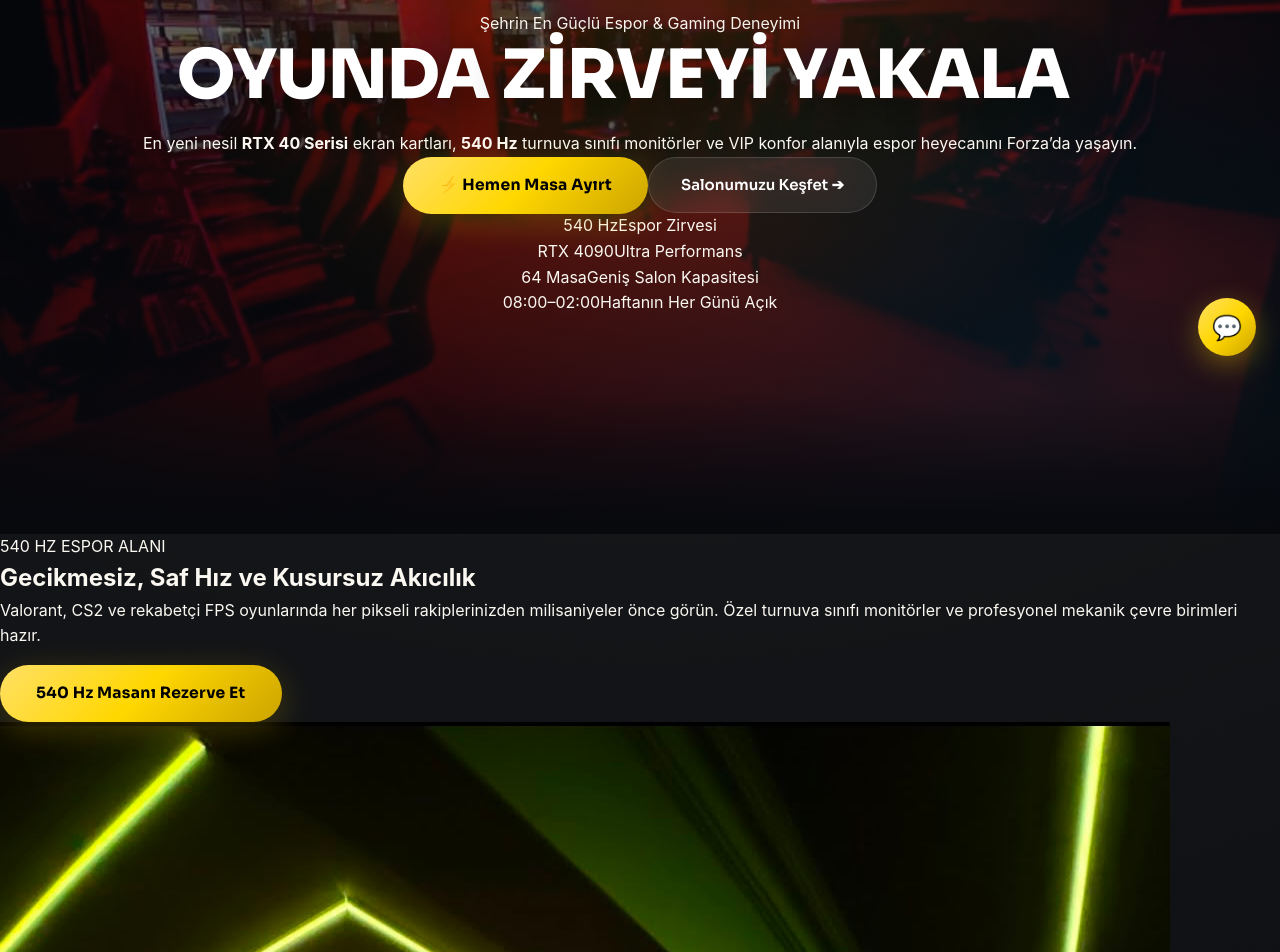
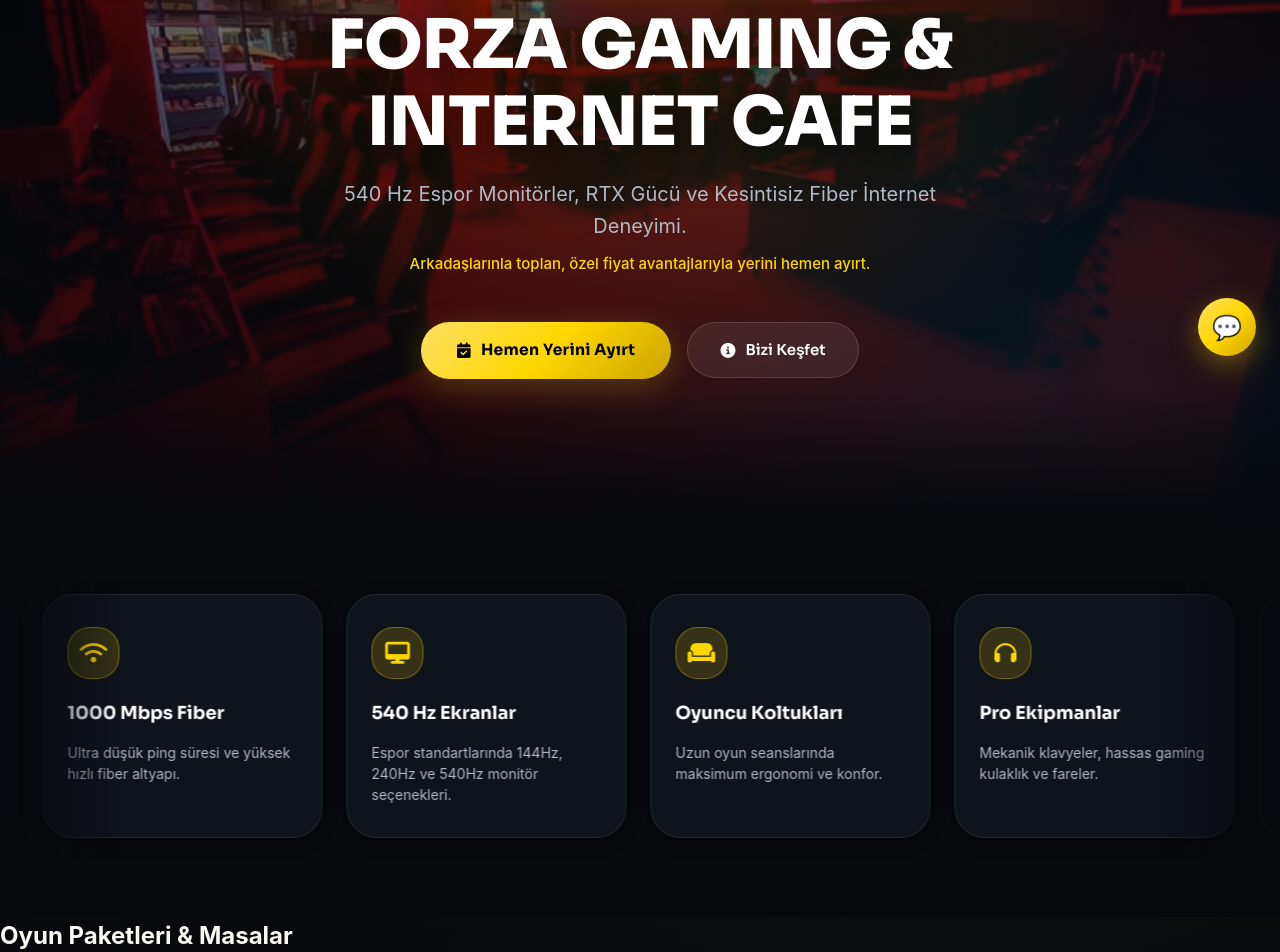
Before and after one commit to muhammetkilicc2-hub/forzainternet, a Next.js app: page / in a window 1280 px wide. Shown: the part 420-1372 px from the top of the page. Built offline with nearby package versions, Linux system fonts and the light colour scheme.

Commit message:
style: fix homepage ticker, fontawesome icons and nav layout

```diff
--- a/app/layout.tsx
+++ b/app/layout.tsx
@@ -37,6 +37,11 @@ export default function RootLayout({
           href="https://fonts.googleapis.com/css2?family=Inter:wght@400;500;600;700;800&family=Sora:wght@600;700;800&display=swap"
           rel="stylesheet"
         />
+        <link
+          rel="stylesheet"
+          href="https://cdnjs.cloudflare.com/ajax/libs/font-awesome/6.5.1/css/all.min.css"
+          crossOrigin="anonymous"
+        />
       </head>
       <body>
         {children}
--- a/app/page.tsx
+++ b/app/page.tsx
@@ -9,94 +9,121 @@ export default function HomePage() {
     <>
       <Navbar />
 
-      <main className="home-header">
-        <div className="home-hero-glow"></div>
-        <div className="home-container">
-          <div className="home-badge">
+      <main>
+        {/* HERO SECTION */}
+        <header className="home-header">
+          <div className="hero-pill-badge">
             <span className="badge-dot"></span>
-            <span>Şehrin En Güçlü Espor &amp; Gaming Deneyimi</span>
+            Antalya'nın 1 Numaralı Espor Gaming Merkezi
           </div>
 
-          <h1 className="para1">
-            OYUNDA <span className="gold-text">ZİRVEYİ</span> YAKALA
-          </h1>
+          <h1 className="para1">FORZA GAMING &amp; INTERNET CAFE</h1>
+          <p className="para1">540 Hz Espor Monitörler, RTX Gücü ve Kesintisiz Fiber İnternet Deneyimi.</p>
+          <p className="hero-subtext">Arkadaşlarınla toplan, özel fiyat avantajlarıyla yerini hemen ayırt.</p>
 
-          <p className="home-sub">
-            En yeni nesil <strong>RTX 40 Serisi</strong> ekran kartları, <strong>540 Hz</strong> turnuva sınıfı monitörler ve VIP konfor alanıyla espor heyecanını Forza’da yaşayın.
-          </p>
-
-          <div className="home-cta-group">
-            <Link href="/rezerve" className="btn-primary">
-              ⚡ Hemen Masa Ayırt
+          <div className="hero-actions czr">
+            <Link href="/rezerve" className="rzr-main">
+              <i className="fa-solid fa-calendar-check" aria-hidden="true"></i>
+              Hemen Yerini Ayırt
             </Link>
             <Link href="/hakkimizda" className="btn-secondary">
-              Salonumuzu Keşfet ➔
+              <i className="fa-solid fa-circle-info" aria-hidden="true"></i>
+              Bizi Keşfet
             </Link>
           </div>
+        </header>
 
-          {/* Feature Highlights Grid */}
-          <div className="home-stats-strip">
-            <div className="stat-strip-item">
-              <span className="stat-num">540 Hz</span>
-              <span className="stat-label">Espor Zirvesi</span>
+        {/* FEATURE CARDS TICKER / SLIDER */}
+        <section className="card-slider" aria-label="Öne Çıkan Hizmetlerimiz">
+          <div className="card-track">
+            {/* Group 1 */}
+            <div className="card">
+              <i className="fa-solid fa-gamepad" aria-hidden="true"></i>
+              <h3>Espor Oyunları</h3>
+              <p>En yeni rekabetçi oyunlar en yüksek FPS ve sıfır gecikmeyle hazır.</p>
             </div>
-            <div className="stat-strip-item">
-              <span className="stat-num">RTX 4090</span>
-              <span className="stat-label">Ultra Performans</span>
+
+            <div className="card">
+              <i className="fa-solid fa-clock" aria-hidden="true"></i>
+              <h3>Geniş Hizmet Saatleri</h3>
+              <p>Haftanın 7 günü 08:00 - 02:00 arası kesintisiz açık.</p>
             </div>
-            <div className="stat-strip-item">
-              <span className="stat-num">64 Masa</span>
-              <span className="stat-label">Geniş Salon Kapasitesi</span>
+
+            <div className="card">
+              <i className="fa-solid fa-wifi" aria-hidden="true"></i>
+              <h3>1000 Mbps Fiber</h3>
+              <p>Ultra düşük ping süresi ve yüksek hızlı fiber altyapı.</p>
             </div>
-            <div className="stat-strip-item">
-              <span className="stat-num">08:00–02:00</span>
-              <span className="stat-label">Haftanın Her Günü Açık</span>
+
+            <div className="card">
+              <i className="fa-solid fa-desktop" aria-hidden="true"></i>
+              <h3>540 Hz Ekranlar</h3>
+              <p>Espor standartlarında 144Hz, 240Hz ve 540Hz monitör seçenekleri.</p>
             </div>
+
+            <div className="card">
+              <i className="fa-solid fa-couch" aria-hidden="true"></i>
+              <h3>Oyuncu Koltukları</h3>
+              <p>Uzun oyun seanslarında maksimum ergonomi ve konfor.</p>
             </div>
+
+            <div className="card">
+              <i className="fa-solid fa-headphones" aria-hidden="true"></i>
+              <h3>Pro Ekipmanlar</h3>
+              <p>Mekanik klavyeler, hassas gaming kulaklık ve fareler.</p>
             </div>
-      </main>
 
-      {/* 540Hz FEATURE SECTION */}
-      <section className="hz-feature-section">
-        <div className="section-container">
-          <div className="feature-card-spotlight">
-            <div className="spotlight-content">
-              <span className="spotlight-tag">540 HZ ESPOR ALANI</span>
-              <h2>Gecikmesiz, Saf Hız ve Kusursuz Akıcılık</h2>
-              <p>
-                Valorant, CS2 ve rekabetçi FPS oyunlarında her pikseli rakiplerinizden milisaniyeler önce görün. Özel turnuva sınıfı monitörler ve profesyonel mekanik çevre birimleri hazır.
-              </p>
-              <Link href="/rezerve" className="btn-primary" style={{ display: "inline-flex", marginTop: "16px" }}>
-                540 Hz Masanı Rezerve Et
-              </Link>
+            <div className="card">
+              <i className="fa-solid fa-burger" aria-hidden="true"></i>
+              <h3>Cafe &amp; İkramlar</h3>
+              <p>Oyun aralarında taze sıcak tost, kahve ve soğuk içecekler.</p>
             </div>
-            <div className="spotlight-image-wrap">
-              <img src="/foto2.jpeg" alt="540Hz Espor Alanı" className="spotlight-img" />
+
+            {/* Group 2 (Seamless loop duplicate) */}
+            <div className="card">
+              <i className="fa-solid fa-gamepad" aria-hidden="true"></i>
+              <h3>Espor Oyunları</h3>
+              <p>En yeni rekabetçi oyunlar en yüksek FPS ve sıfır gecikmeyle hazır.</p>
             </div>
+
+            <div className="card">
+              <i className="fa-solid fa-clock" aria-hidden="true"></i>
+              <h3>Geniş Hizmet Saatleri</h3>
+              <p>Haftanın 7 günü 08:00 - 02:00 arası kesintisiz açık.</p>
+            </div>
+
+            <div className="card">
+              <i className="fa-solid fa-wifi" aria-hidden="true"></i>
+              <h3>1000 Mbps Fiber</h3>
+              <p>Ultra düşük ping süresi ve yüksek hızlı fiber altyapı.</p>
+            </div>
+
+            <div className="card">
+              <i className="fa-solid fa-desktop" aria-hidden="true"></i>
+              <h3>540 Hz Ekranlar</h3>
+              <p>Espor standartlarında 144Hz, 240Hz ve 540Hz monitör seçenekleri.</p>
+            </div>
+
+            <div className="card">
+              <i className="fa-solid fa-couch" aria-hidden="true"></i>
+              <h3>Oyuncu Koltukları</h3>
+              <p>Uzun oyun seanslarında maksimum ergonomi ve konfor.</p>
+            </div>
+
+            <div className="card">
+              <i className="fa-solid fa-headphones" aria-hidden="true"></i>
+              <h3>Pro Ekipmanlar</h3>
+              <p>Mekanik klavyeler, hassas gaming kulaklık ve fareler.</p>
+            </div>
+
+            <div className="card">
+              <i className="fa-solid fa-burger" aria-hidden="true"></i>
+              <h3>Cafe &amp; İkramlar</h3>
+              <p>Oyun aralarında taze sıcak tost, kahve ve soğuk içecekler.</p>
             </div>
           </div>
         </section>
-
-      {/* TICKER / CARD SLIDER */}
-      <section className="card-slider">
-        <div className="slider-track">
-          <div className="slider-item">
-            <div className="slider-badge">VIP ODA</div>
-            <p className="slider-title">Özel Akustik Espor Odası</p>
-            <span className="slider-desc">5 kişilik takım antrenmanları ve özel turnuva alanı</span>
-          </div>
-          <div className="slider-item">
-            <div className="slider-badge">TURBO GIDA</div>
-            <p className="slider-title">Sıcak &amp; Soğuk İçecek Barı</p>
-            <span className="slider-desc">Tost, kahve, enerji içecekleri ve atıştırmalıklar masanıza servis</span>
-          </div>
-          <div className="slider-item">
-            <div className="slider-badge">DONANIM</div>
-            <p className="slider-title">Mekanik Ekipmanlar</p>
-            <span className="slider-desc">Hassas optik sensörlü espor fareleri ve 7.1 kulaklıklar</span>
-          </div>
-        </div>
-      </section>
+      </main>
 
       {/* PRICE PREVIEW SECTION */}
       <section className="pricing-preview-section">
```
Lines whose indentation alone changed are shown as unchanged.
